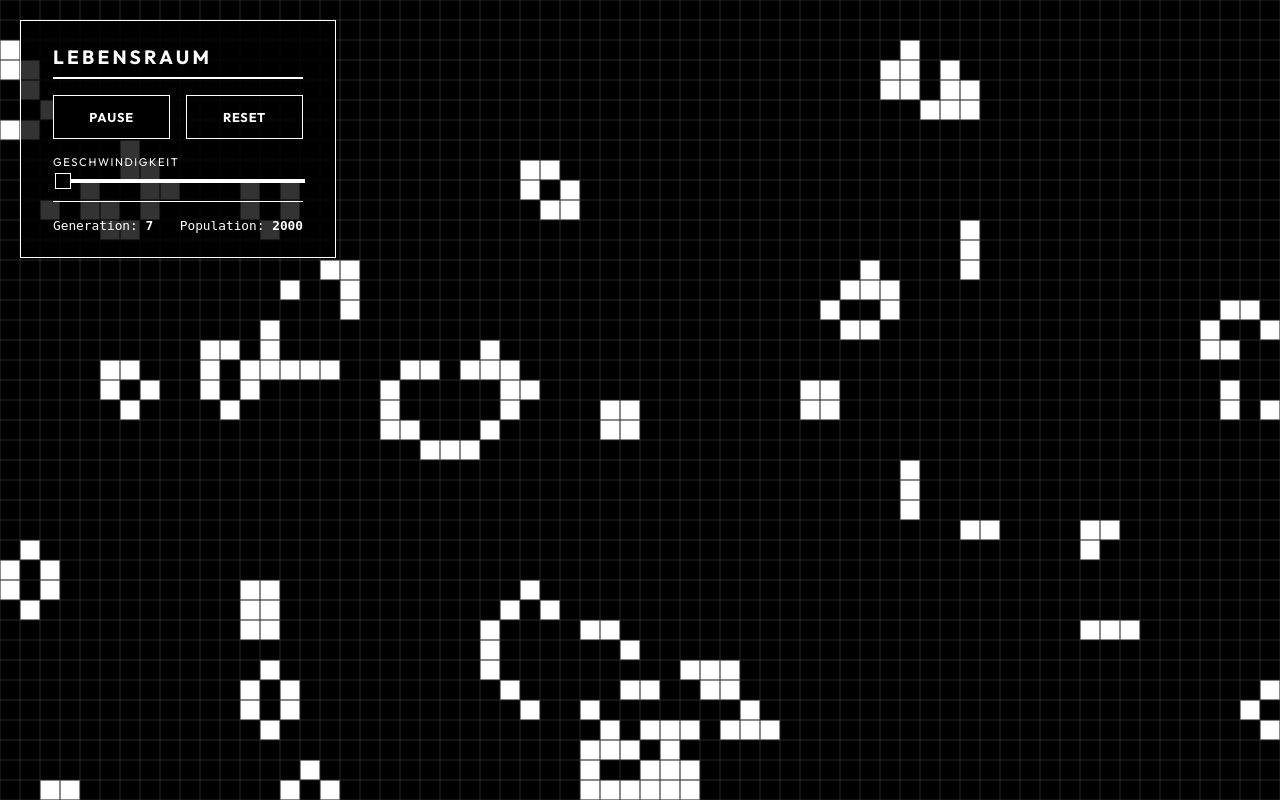
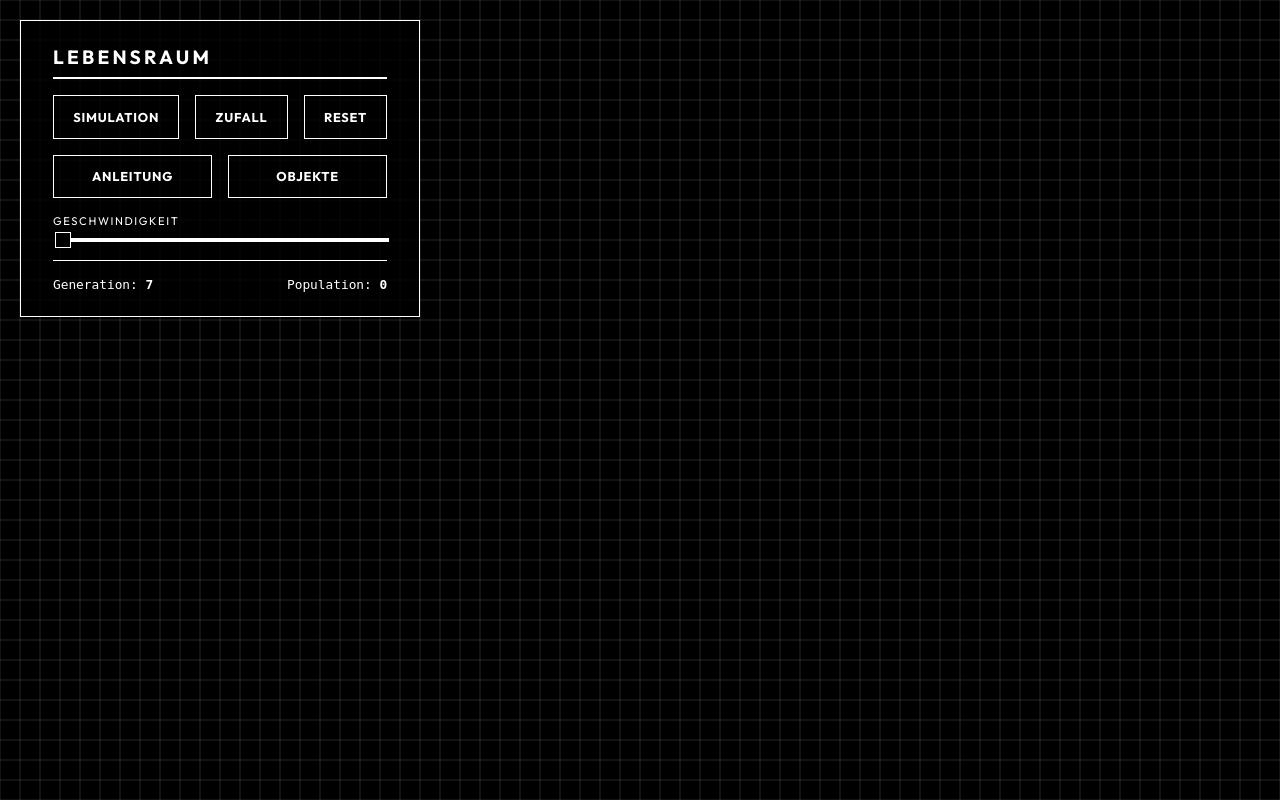
Before and after one commit to BeckerJakob/Game-of-Life, a Flask app: page / in a window 1280 px wide. Run offline with Flask 3, Linux system fonts and the light colour scheme.

Commit message:
version 1

```diff
--- a/static/css/styles.css
+++ b/static/css/styles.css
@@ -85,8 +85,8 @@ html {
 }
 
 #btn-toggle.running {
-    background: var(--bg-color);
-    color: var(--text-color);
+    background: transparent;
+    color: white;
     border-color: var(--ui-border);
 }
 
--- a/static/js/game.js
+++ b/static/js/game.js
@@ -26,6 +26,10 @@ class GameOfLife {
         this.startDragX = 0;
         this.startDragY = 0;
 
+        // Interaction Mode (Refactored to Middle Click Pan)
+        this.isPanning = false;
+        this.isPainting = false;
+
         // Bind methods
         this.resize = this.resize.bind(this);
         this.update = this.update.bind(this);
@@ -44,20 +48,28 @@ class GameOfLife {
         window.addEventListener('mouseup', this.handleMouseUp);
         this.canvas.addEventListener('wheel', this.handleWheel, { passive: false });
 
+        // Prevent default context menu on right click (optional, but good if we used right click)
+        // Prevent scroll on middle click
+        this.canvas.addEventListener('mousedown', (e) => {
+            if (e.button === 1) e.preventDefault();
+        });
+
         // UI Elements
         this.btnToggle = document.getElementById('btn-toggle');
+        this.btnRandom = document.getElementById('btn-random');
         this.btnReset = document.getElementById('btn-clear');
         this.slider = document.getElementById('speed-slider');
         this.genDisplay = document.getElementById('gen-count');
         this.popDisplay = document.getElementById('pop-count');
 
         this.btnToggle.addEventListener('click', this.toggle);
+        this.btnRandom.addEventListener('click', () => this.randomizeVisible());
         this.btnReset.addEventListener('click', this.reset);
         this.slider.addEventListener('input', this.handleSpeedChange);
 
         // Init
         this.resize();
-        this.randomize();
+        // this.randomize(); // Start Empty
         this.draw();
     }
 
@@ -78,20 +90,36 @@ class GameOfLife {
         return { x: parseInt(parts[0]), y: parseInt(parts[1]) };
     }
 
-    randomize() {
-        this.grid.clear();
-        this.generatedChunks.clear();
-        this.generation = 0;
-        this.updateChunks();
+    randomizeVisible() {
+        // Populate ONLY visible area
+        const startWorldX = -this.offsetX / this.scale;
+        const endWorldX = (this.canvas.width - this.offsetX) / this.scale;
+        const startWorldY = -this.offsetY / this.scale;
+        const endWorldY = (this.canvas.height - this.offsetY) / this.scale;
+
+        const startCol = Math.floor(startWorldX / this.cellSize);
+        const endCol = Math.floor(endWorldX / this.cellSize);
+        const startRow = Math.floor(startWorldY / this.cellSize);
+        const endRow = Math.floor(endWorldY / this.cellSize);
+
+        for (let i = startCol; i <= endCol; i++) {
+            for (let j = startRow; j <= endRow; j++) {
+                const key = this.makeKey(i, j);
+                this.grid.delete(key); // Clear existing cell first
+                if (Math.random() > 0.85) {
+                    this.grid.add(key);
+                }
+            }
+        }
+        this.draw();
         this.updateStats();
     }
 
     reset() {
-        this.stop();
         this.grid.clear();
         this.generatedChunks.clear();
         this.generation = 0;
-        this.updateChunks();
+        // this.updateChunks();
         this.draw();
         this.updateStats();
     }
@@ -134,15 +162,24 @@ class GameOfLife {
     }
 
     handleMouseDown(e) {
-        this.isDragging = true;
+        if (e.button === 1) { // Middle Mouse Button
+            e.preventDefault(); // Prevent scroll cursor
+            this.isPanning = true;
             this.lastMouseX = e.clientX;
             this.lastMouseY = e.clientY;
+            this.canvas.style.cursor = 'grabbing';
+        } else if (e.button === 0) { // Left Mouse Button
+            this.isPainting = true;
             this.startDragX = e.clientX;
             this.startDragY = e.clientY;
+            // Optionally paint immediately on click?
+            // Better wait for Up to distinguish Toggle vs Paint, OR paint immediately.
+            // User said "Modus Malen", implying drag-paint.
+        }
     }
 
     handleMouseMove(e) {
-        if (this.isDragging) {
+        if (this.isPanning) {
             const dx = e.clientX - this.lastMouseX;
             const dy = e.clientY - this.lastMouseY;
 
@@ -153,15 +190,29 @@ class GameOfLife {
             this.lastMouseY = e.clientY;
 
             this.draw();
+        } else if (this.isPainting) {
+            // Check if we moved enough to call it a drag "paint"
+            // Or just paint continuously.
+            // If we just paint continuously, a static click fills 1 pixel.
+            // That's fine. But we need to handle "Toggle" on static click.
+            // Logic: If isPainting, checking distance vs startDrag.
+            const dist = Math.hypot(e.clientX - this.startDragX, e.clientY - this.startDragY);
+            if (dist > this.dragThreshold) {
+                this.handleCellClick(e.clientX, e.clientY, true); // Force Add
+            }
         }
     }
 
     handleMouseUp(e) {
-        if (this.isDragging) {
-            this.isDragging = false;
+        if (this.isPanning && e.button === 1) {
+            this.isPanning = false;
+            this.canvas.style.cursor = 'default';
+        } else if (this.isPainting && e.button === 0) {
+            this.isPainting = false;
             const dist = Math.hypot(e.clientX - this.startDragX, e.clientY - this.startDragY);
             if (dist < this.dragThreshold) {
-                this.handleCellClick(e.clientX, e.clientY);
+                // It was a click, not a drag. Toggle.
+                this.handleCellClick(e.clientX, e.clientY, false);
             }
         }
     }
@@ -188,7 +239,7 @@ class GameOfLife {
         this.draw();
     }
 
-    handleCellClick(screenX, screenY) {
+    handleCellClick(screenX, screenY, forceAdd = false) {
         const rect = this.canvas.getBoundingClientRect();
         const x = screenX - rect.left;
         const y = screenY - rect.top;
@@ -200,14 +251,21 @@ class GameOfLife {
         const gridY = Math.floor(worldY / this.cellSize);
         const key = this.makeKey(gridX, gridY);
 
+        if (forceAdd) {
+            if (!this.grid.has(key)) {
+                this.grid.add(key);
+                this.draw();
+                this.updateStats();
+            }
+        } else {
             if (this.grid.has(key)) {
                 this.grid.delete(key);
             } else {
                 this.grid.add(key);
             }
-
             this.draw();
             this.updateStats();
+        }
     }
 
     toggle() {
@@ -221,7 +279,6 @@ class GameOfLife {
     start() {
         if (!this.isRunning) {
             this.isRunning = true;
-            this.btnToggle.textContent = 'Pause';
             this.btnToggle.classList.add('running');
             this.runLoop();
         }
@@ -230,7 +287,6 @@ class GameOfLife {
     stop() {
         if (this.isRunning) {
             this.isRunning = false;
-            this.btnToggle.textContent = 'Starten';
             this.btnToggle.classList.remove('running');
             if (this.intervalId) {
                 clearTimeout(this.intervalId);
@@ -332,8 +388,8 @@ class GameOfLife {
         this.ctx.translate(this.offsetX, this.offsetY);
         this.ctx.scale(this.scale, this.scale);
 
-        // Procedural Generation trigger on draw
-        this.updateChunks();
+        // Procedural Generation trigger REMOVED
+        // this.updateChunks();
 
         // Viewport Culling
         // Screen Rect: (0,0) to (width, height)
--- a/templates/index.html
+++ b/templates/index.html
@@ -18,8 +18,13 @@
         <h1 class="title">LEBENSRAUM</h1>
         <div class="controls">
             <div class="btn-group">
-                <button id="btn-toggle" class="btn">Starten</button>
+                <button id="btn-toggle" class="btn running">Simulation</button>
+                <button id="btn-random" class="btn secondary">Zufall</button>
                 <button id="btn-clear" class="btn secondary">Reset</button>
+            </div>
+            <div class="btn-group">
+                <button class="btn secondary">Anleitung</button>
+                <button class="btn secondary">Objekte</button>
             </div>
             <div class="speed-control">
                 <label for="speed-slider">Geschwindigkeit</label>
```
Lines whose indentation alone changed are shown as unchanged.
